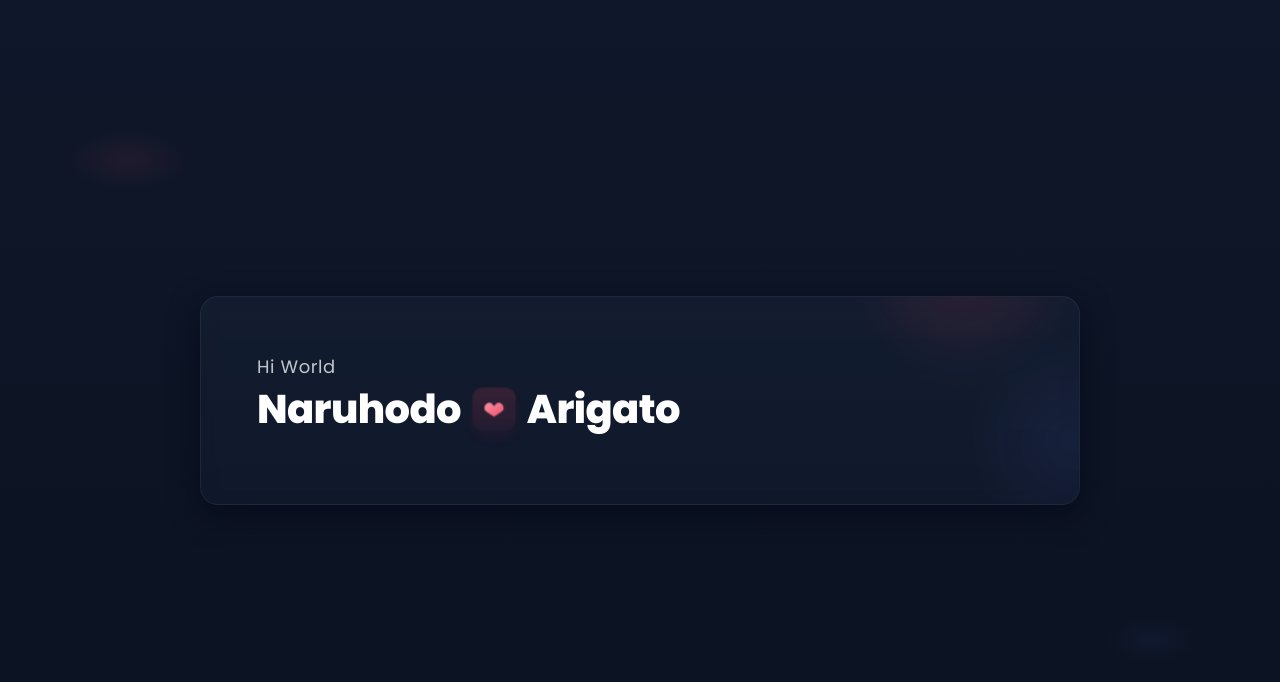
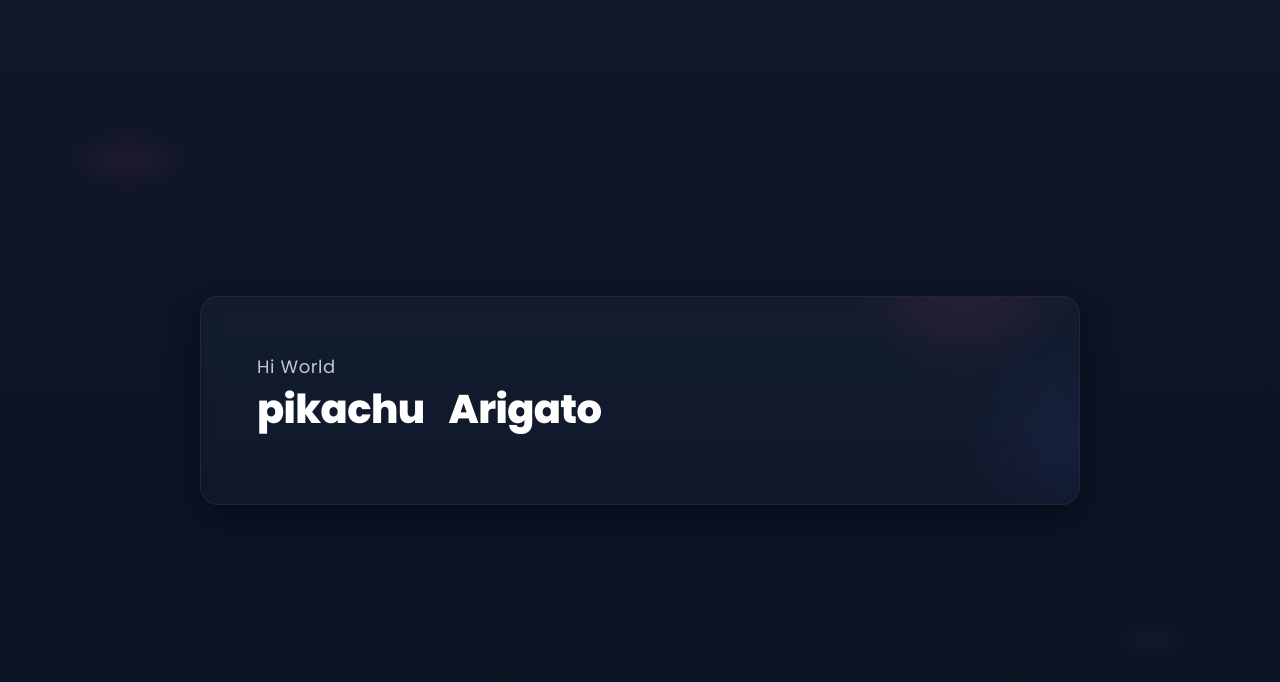
Before and after one commit to git-ajaysagar/gokai_test, a plain HTML site: page index.html in a window 1280 px wide. Drawn offline with Linux system fonts and the light colour scheme.

Commit message:
Update index.html

```diff
--- a/index.html
+++ b/index.html
@@ -196,10 +196,10 @@
       <p class="hi" id="greeting">Hi World</p>
 
       <h1>
-        <span class="names">Naruhodo</span>
+        <span class="names">pikachu</span>
 
-        <span class="heart" aria-hidden="true">
-          <!-- accessible heart icon (SVG) -->
+        <span class="flash" aria-hidden="true">
+          <!-- accessible flash icon (SVG) -->
           <svg viewBox="0 0 24 24" fill="none" aria-hidden="true" focusable="false" xmlns="http://www.w3.org/2000/svg">
             <path d="M12 20s-7.5-4.35-9.5-6.45C-0.1 7.85 6.2 3 9.7 6.2 11.1 7.5 12 9 12 9s0.9-1.5 2.3-2.8C17.8 3 24.1 7.85 21.5 13.55 19.5 15.65 12 20 12 20z"
                   fill="url(#g)" opacity="0.98"/>
```
